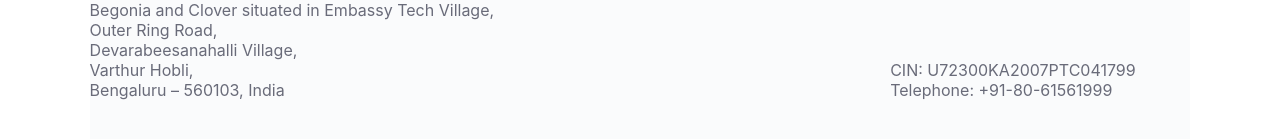
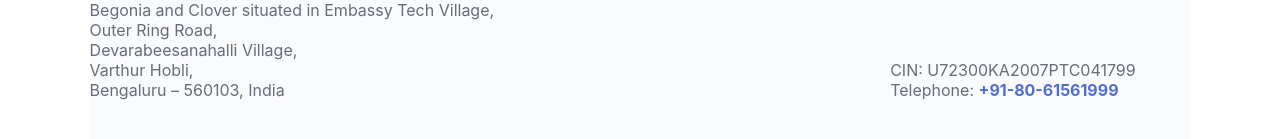
Before and after one commit to Chandu-HJ/Myntra-Clonee, a plain HTML site: page index.html in a window 1280 px wide. Shown: the part 5029-5168 px from the top of the page. Drawn offline with Linux system fonts and the light colour scheme.

Commit message:
Span updated

```diff
--- a/index.html
+++ b/index.html
@@ -372,7 +372,7 @@ Bengaluru – 560103, India</pre>
                 </div>
                 <div class="address-2">
                     <pre>CIN: U72300KA2007PTC041799
-Telephone: +91-80-61561999</pre>
+Telephone: <span>+91-80-61561999</span></pre>
                 </div>
             </div>
 
--- a/mobile.css
+++ b/mobile.css
@@ -1,4 +1,4 @@
-@media only screen and (max-width: 520px) {
+@media  (max-width: 520px) {
   /* Header */
   body{
     width: 100%;
--- a/style.css
+++ b/style.css
@@ -770,6 +770,14 @@ global-carousel images also same */
   font-family: inherit;
 }
 
+.footer-section3 span{
+  color: #526cd0;
+  font-weight: 700;
+  cursor: pointer;
+}
+span{
+  cursor: pointer;
+}
 .side-banner {
   position: fixed;
   bottom: 130px;
--- a/tablet.css
+++ b/tablet.css
@@ -1,4 +1,4 @@
-@media only screen and (min-width: 481px) and (max-width: 1024px) {
+@media (min-width: 481px) and (max-width: 1024px) {
   /* Header */
   .head-section {
     height: 180px;
```
